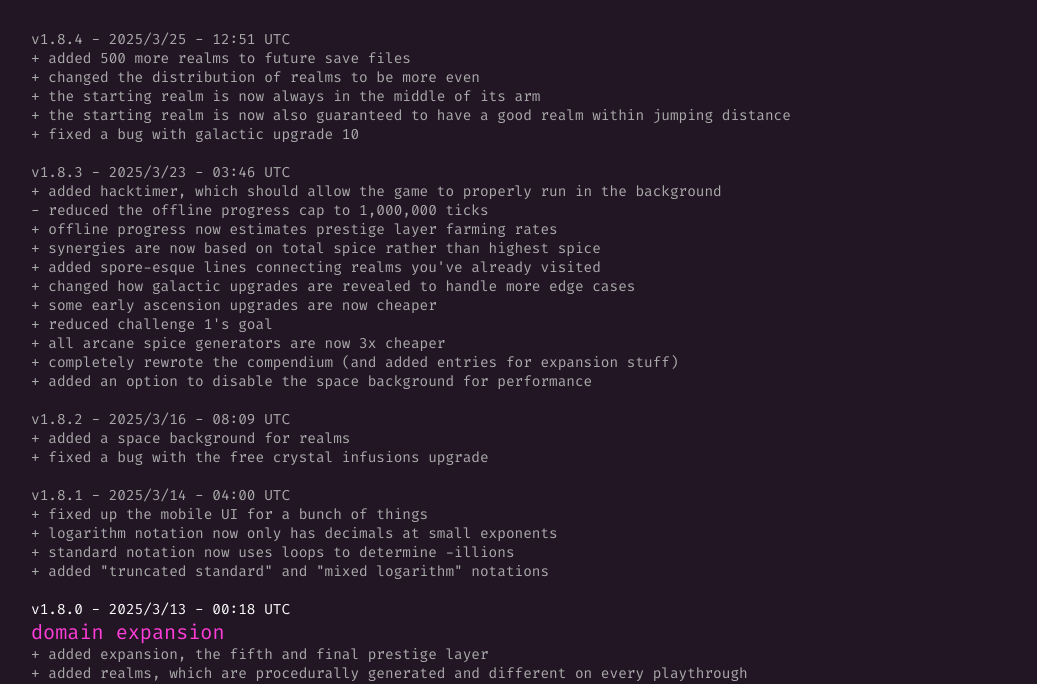
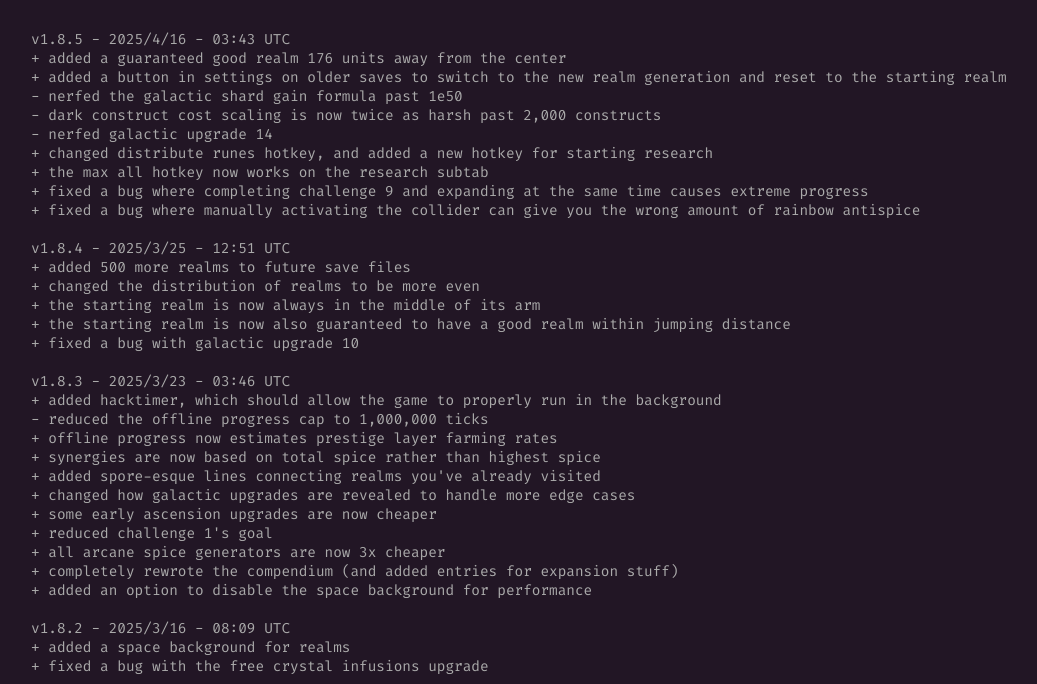
Before and after one commit to Zakuro98/Spice-Idle, a plain HTML site: page changelog.html in a window 1280 px wide. Shown: the part 89-773 px from the top of the page, without its empty margins (1-1038 px from the left). Drawn offline with Linux system fonts and the light colour scheme.

Commit message:
Update changelog.html

```diff
--- a/changelog.html
+++ b/changelog.html
@@ -12,6 +12,17 @@
             </p>
 
             <p class="change_minor">
+                v1.8.5 - 2025/4/16 - 03:43 UTC
+                <br>+ added a guaranteed good realm 176 units away from the center
+                <br>+ added a button in settings on older saves to switch to the new realm generation and reset to the starting realm
+                <br>- nerfed the galactic shard gain formula past 1e50
+                <br>- dark construct cost scaling is now twice as harsh past 2,000 constructs
+                <br>- nerfed galactic upgrade 14
+                <br>+ changed distribute runes hotkey, and added a new hotkey for starting research
+                <br>+ the max all hotkey now works on the research subtab
+                <br>+ fixed a bug where completing challenge 9 and expanding at the same time causes extreme progress
+                <br>+ fixed a bug where manually activating the collider can give you the wrong amount of rainbow antispice
+                <br><br>
                 v1.8.4 - 2025/3/25 - 12:51 UTC
                 <br>+ added 500 more realms to future save files
                 <br>+ changed the distribution of realms to be more even
```
